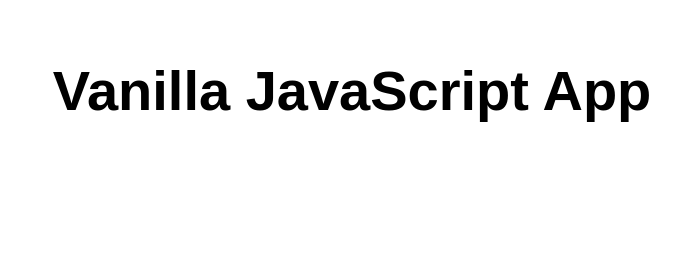
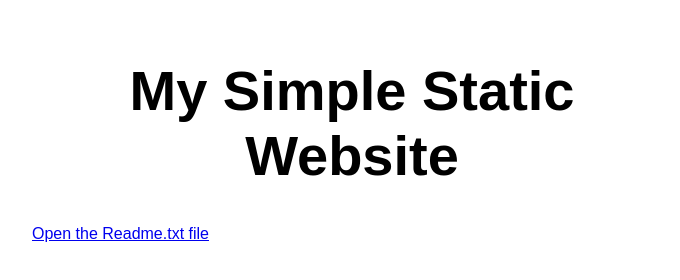
Before and after one commit to lluppesms/SimpleStaticWebsite, a website: page src/index.html in a window 1280 px wide. Shown: the whole page, without its empty margins (288-968 px from the left). Drawn offline with Linux system fonts and the light colour scheme.

Commit message:
Remove old pipelines, update homepage

```diff
--- a/src/index.html
+++ b/src/index.html
@@ -5,12 +5,14 @@
   <meta charset="UTF-8">
   <meta name="viewport" content="width=device-width, initial-scale=1.0">
   <link rel="stylesheet" href="styles.css">
-  <title>Vanilla JavaScript App</title>
+  <title>Simple Static Website</title>
 </head>
 
 <body>
   <main>
-    <h1>Vanilla JavaScript App</h1>
+    <h1>My Simple Static Website</h1>
+
+    <a href="Readme.txt">Open the Readme.txt file</a>
   </main>
 </body>
 
```
Also changed, not shown: .github/workflows/azure-static-web-apps-salmon-ocean-01c58770f.yml, .github/workflows/playwright-onDemand.yml (deleted), .github/workflows/playwright-scheduled.yml (deleted).
